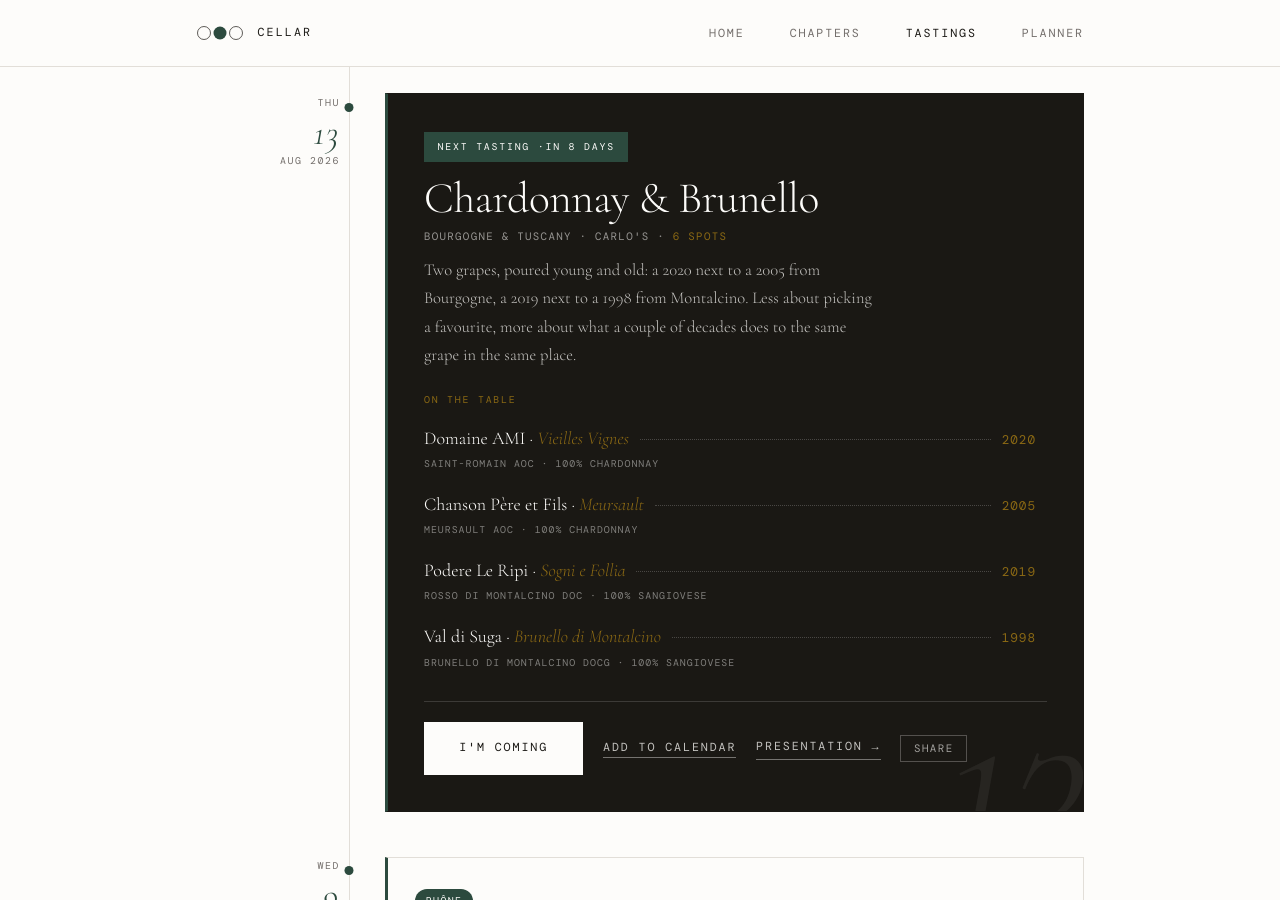
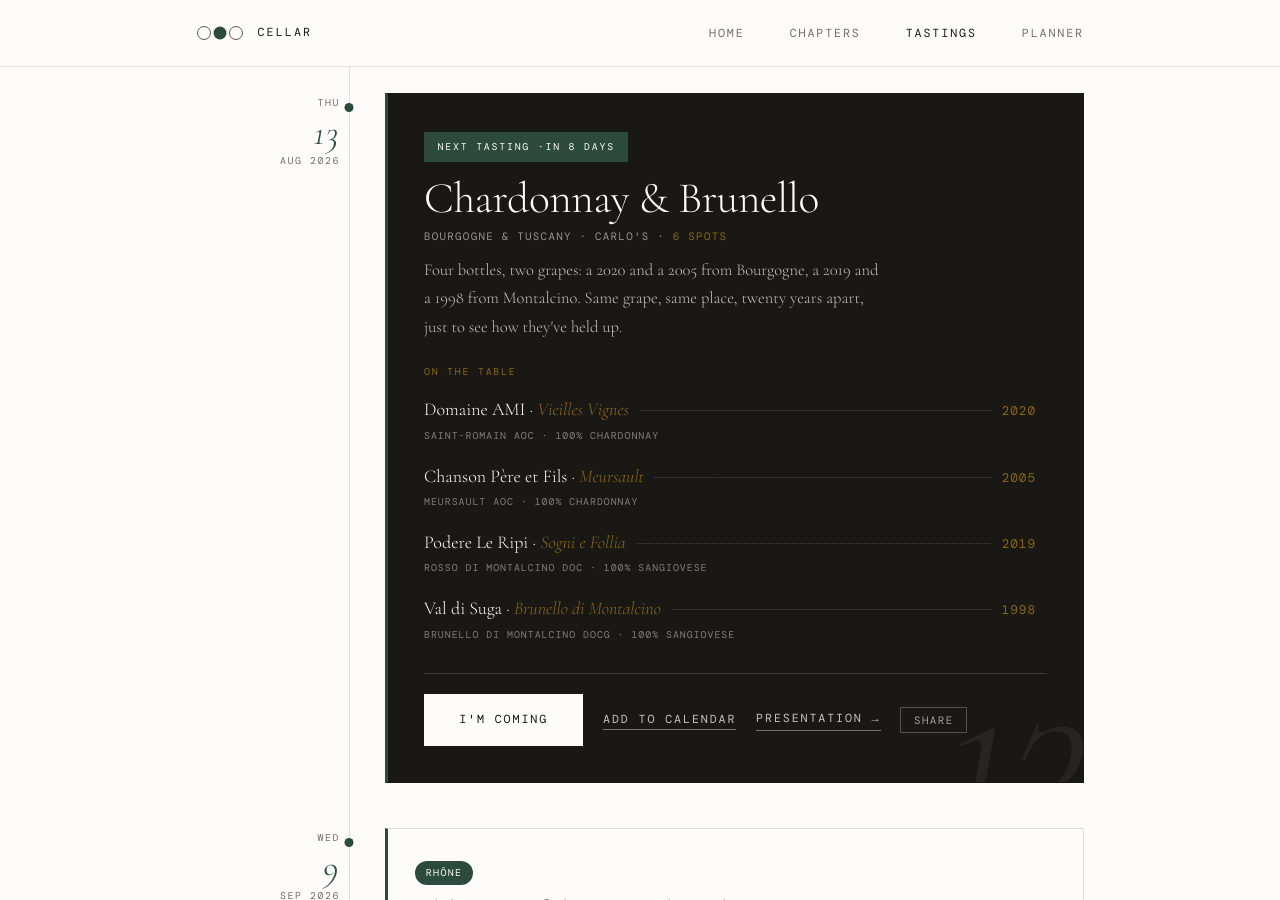
Before and after one commit to silviodirubbo/cellar, a Jekyll site: the page built from tastings/index.html, in a window 1280 px wide and 900 px high, scrolled down 751 px. Built offline with Jekyll 4.4.1, drawn with Linux system fonts in a browser that asks for light colours; some web fonts are replaced.

Commit message:
Plain up the Carlo's tasting description, drop the rhetorical framing

```diff
--- a/_data/tastings.yml
+++ b/_data/tastings.yml
@@ -120,9 +120,9 @@
   location: "Carlo's"
   region: "Bourgogne & Tuscany"
   description: >
-    Two grapes, poured young and old: a 2020 next to a 2005 from Bourgogne,
-    a 2019 next to a 1998 from Montalcino. Less about picking a favourite,
-    more about what a couple of decades does to the same grape in the same place.
+    Four bottles, two grapes: a 2020 and a 2005 from Bourgogne, a 2019 and
+    a 1998 from Montalcino. Same grape, same place, twenty years apart,
+    just to see how they've held up.
   tags:
     - Chardonnay
     - Sangiovese
```
